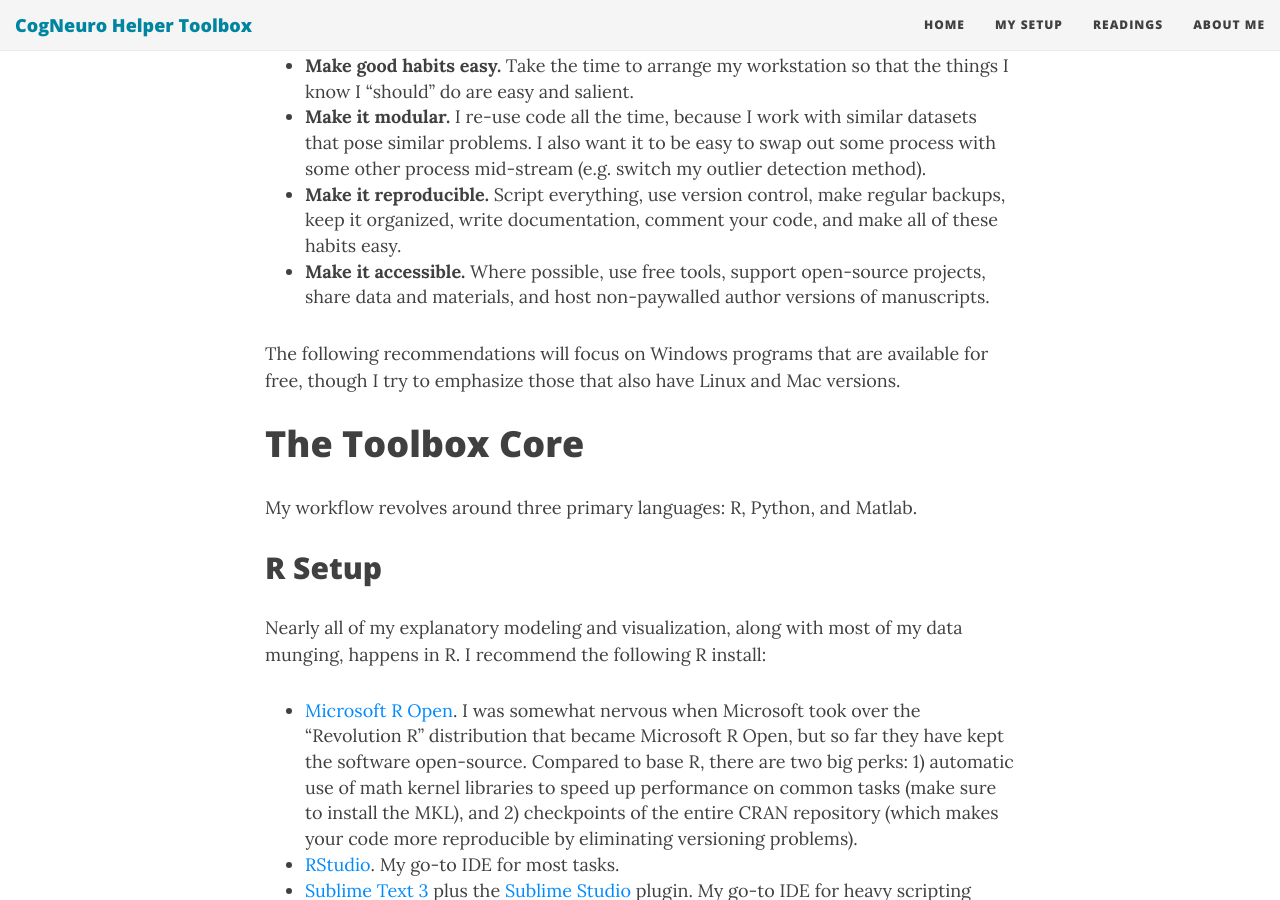
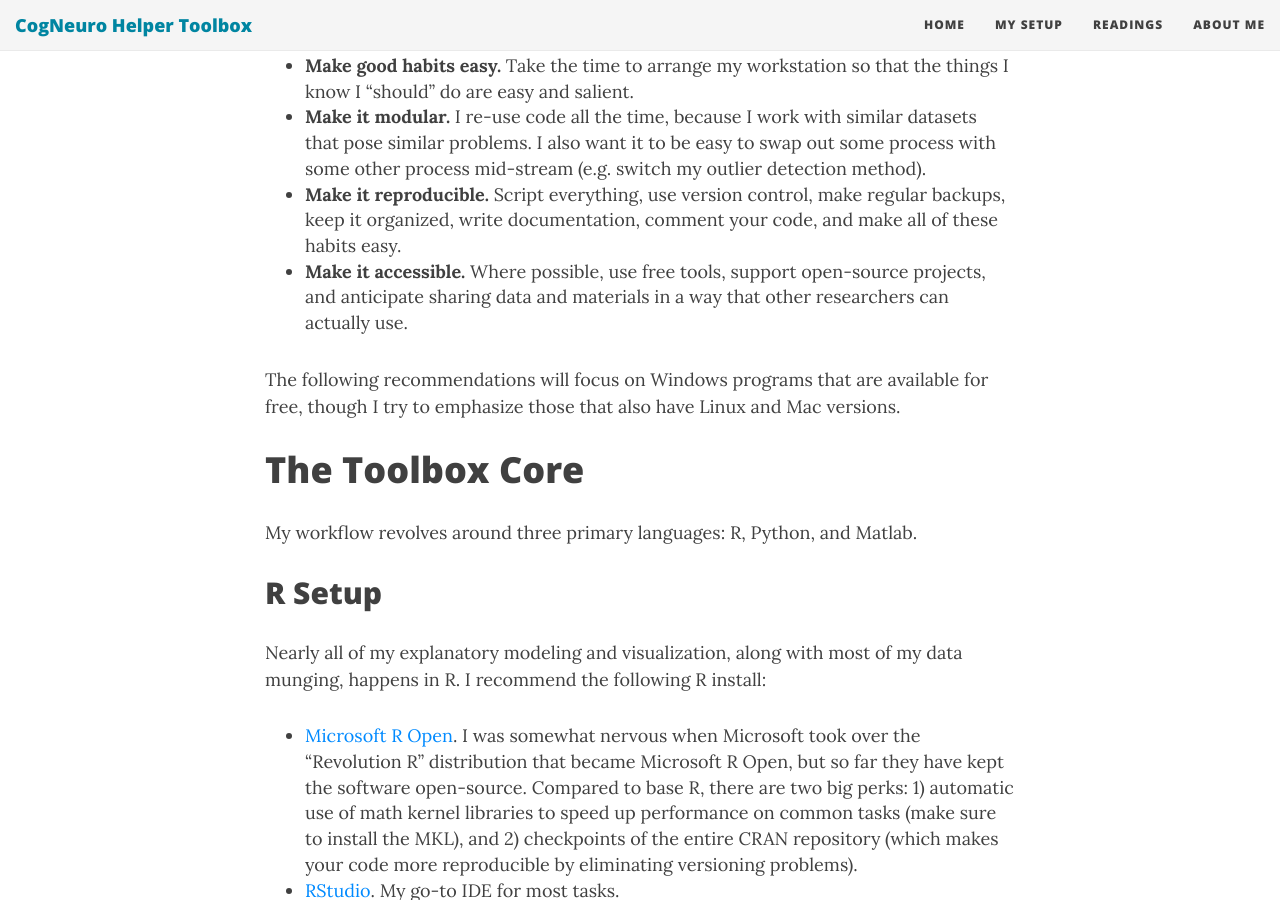
Before and after one commit to ndelaneybusch/Cogneuro_helpers, a Jekyll site: the page built from toolbox.md, in a window 1280 px wide and 900 px high, scrolled down 892 px. Built offline with Jekyll 4.4.1, drawn with Linux system fonts in a browser that asks for light colours; nearby versions of some CDN libraries.

Commit message:
Update toolbox.md

```diff
--- a/toolbox.md
+++ b/toolbox.md
@@ -30,7 +30,7 @@ I try to follow a simple set of guidelines when approaching my workflow.
  - __Make good habits easy.__ Take the time to arrange my workstation so that the things I know I "should" do are easy and salient.
  - __Make it modular.__ I re-use code all the time, because I work with similar datasets that pose similar problems. I also want it to be easy to swap out some process with some other process mid-stream (e.g. switch my outlier detection method).
  - __Make it reproducible.__ Script everything, use version control, make regular backups, keep it organized, write documentation, comment your code, and make all of these habits easy.
- - __Make it accessible.__ Where possible, use free tools, support open-source projects, share data and materials, and host non-paywalled author versions of manuscripts.
+ - __Make it accessible.__ Where possible, use free tools, support open-source projects, and anticipate sharing data and materials in a way that other researchers can actually use.
 
 The following recommendations will focus on Windows programs that are available for free, though I try to emphasize those that also have Linux and Mac versions.
 
```
